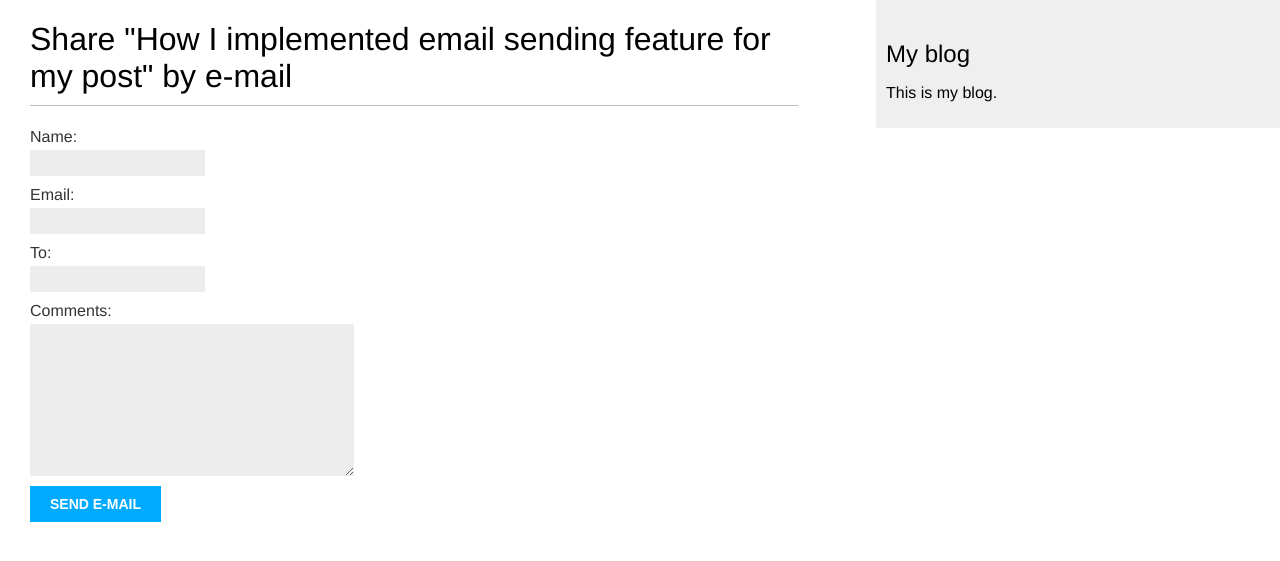
After one commit to UlugbekErkinov/blog, a Django app: page /blog/4/share/ in a window 1280 px wide. The commit adds this page. Shown: the top 561 px of the page. Run offline with Django 3.2, Linux system fonts and the light colour scheme; data comes from the database, SQL or seed files in the repository; both versions use the stored data as it was after the commit.

Commit message:
feat: add comment section

```diff
--- /dev/null
+++ b/blog/forms.py
@@ -0,0 +1,16 @@
+from django import forms
+from .models import Comment
+
+
+class EmailPostForm(forms.Form):
+    name = forms.CharField(max_length=25)
+    email = forms.EmailField()
+    to = forms.EmailField()
+    comments = forms.CharField(required=False,
+                               widget=forms.Textarea)
+
+
+class CommentForm(forms.ModelForm):
+    class Meta:
+        model = Comment
+        fields = ['name', 'email', 'body']
--- a/blog/models.py
+++ b/blog/models.py
@@ -6,31 +6,66 @@ from django.urls import reverse
 
 class PublishedManager(models.Manager):
     def get_queryset(self):
-        return super(PublishedManager,self).get_queryset().filter(status='published')
-
+        return super().get_queryset()\
+                      .filter(status=Post.Status.PUBLISHED)
 
 
 class Post(models.Model):
-    STATUS_CHOICES = (
-    ('draft', 'Draft'),
-    ('published', 'Published'),
-    )
+
+    class Status(models.TextChoices):
+        DRAFT = 'DF', 'Draft'
+        PUBLISHED = 'PB', 'Published'
+
     title = models.CharField(max_length=250)
-    slug = models.SlugField(max_length=250,unique_for_date='publish')
-    author = models.ForeignKey(User,on_delete=models.CASCADE,related_name='blog_posts')
+    slug = models.SlugField(max_length=250,
+                            unique_for_date='publish')
+    author = models.ForeignKey(User,
+                               on_delete=models.CASCADE,
+                               related_name='blog_posts')
     body = models.TextField()
     publish = models.DateTimeField(default=timezone.now)
     created = models.DateTimeField(auto_now_add=True)
     updated = models.DateTimeField(auto_now=True)
-    status = models.CharField(max_length=10, choices=STATUS_CHOICES,default='draft')
-    objects = models.Manager()  # The default manager.
-    published = PublishedManager()  # Our custom manager.
+    status = models.CharField(max_length=2,
+                              choices=Status.choices,
+                              default=Status.DRAFT)
+
+    objects = models.Manager() # The default manager.
+    published = PublishedManager() # Our custom manager.
 
     class Meta:
-        ordering = ('-publish',)
+        ordering = ['-publish']
+        indexes = [
+            models.Index(fields=['-publish']),
+        ]
 
     def __str__(self):
         return self.title
 
     def get_absolute_url(self):
-        return reverse('blog:post_detail',args=[self.publish.year,self.publish.month, self.publish.day, self.slug])
+        return reverse('blog:post_detail',
+                       args=[self.publish.year,
+                             self.publish.month,
+                             self.publish.day,
+                             self.slug])
+
+
+class Comment(models.Model):
+    post = models.ForeignKey(Post,
+                             on_delete=models.CASCADE,
+                             related_name='comments')
+    name = models.CharField(max_length=80)
+    email = models.EmailField()
+    body = models.TextField()
+    created = models.DateTimeField(auto_now_add=True)
+    updated = models.DateTimeField(auto_now=True)
+    active = models.BooleanField(default=True)
+
+    class Meta:
+        ordering = ['created']
+        indexes = [
+            models.Index(fields=['created']),
+        ]
+
+    def __str__(self):
+        return f'Comment by {self.name} on {self.post}'
--- /dev/null
+++ b/blog/templates/blog/post/includes/comment_form.html
@@ -0,0 +1,6 @@
+<h2>Add a new comment</h2>
+<form action="{% url "blog:post_comment" post.id %}" method="post">
+  {{ form.as_p }}
+  {% csrf_token %}
+  <p><input type="submit" value="Add comment"></p>
+</form>
--- a/blog/templates/blog/post/list.html
+++ b/blog/templates/blog/post/list.html
@@ -1,7 +1,8 @@
 {% extends "blog/base.html" %}
+
 {% block title %}My Blog{% endblock %}
+
 {% block content %}
-
   <h1>My Blog</h1>
   {% for post in posts %}
     <h2>
@@ -14,6 +15,5 @@ Published {{ post.publish }} by {{ post.author }}
     </p>
     {{ post.body|truncatewords:30|linebreaks }}
   {% endfor %}
-{% include "pagination.html" with page=posts %}
-
+  {% include "pagination.html" with page=page_obj %}
 {% endblock %}
--- /dev/null
+++ b/blog/templates/blog/post/share.html
@@ -0,0 +1,19 @@
+{% extends "blog/base.html" %}
+
+{% block title %}Share a post{% endblock %}
+
+{% block content %}
+  {% if sent %}
+    <h1>E-mail successfully sent</h1>
+    <p>
+      "{{ post.title }}" was successfully sent to {{ form.cleaned_data.to }}.
+    </p>
+  {% else %}
+    <h1>Share "{{ post.title }}" by e-mail</h1>
+    <form method="post" novalidate>
+      {{ form.as_p }}
+      {% csrf_token %}
+      <input type="submit" value="Send e-mail">
+    </form>
+  {% endif %}
+{% endblock %}
--- a/blog/urls.py
+++ b/blog/urls.py
@@ -1,11 +1,13 @@
 from django.urls import path
 from . import views
 
+app_name = 'blog'
 
-app_name = 'blog'
 urlpatterns = [
-    # post views
+    # Post views
     # path('', views.post_list, name='post_list'),
     path('', views.PostListView.as_view(), name='post_list'),
-    path('<int:year>/<int:month>/<int:day>/<slug:post>/',views.post_detail,name='post_detail'),
+    path('<int:year>/<int:month>/<int:day>/<slug:post>/', views.post_detail, name='post_detail'),
+    path('<int:post_id>/share/', views.post_share, name='post_share'),
+    path('<int:post_id>/comment/', views.post_comment, name='post_comment'),
 ]
--- a/blog/views.py
+++ b/blog/views.py
@@ -1,36 +1,102 @@
-from django.shortcuts import render, get_object_or_404
-from .models import Post
+from django.shortcuts import render, get_object_or_404, redirect
+from .models import Post, Comment
 from django.core.paginator import Paginator, EmptyPage, PageNotAnInteger
 from django.views.generic import ListView
+from .forms import EmailPostForm, CommentForm
+from django.core.mail import send_mail
+from django.views.decorators.http import require_POST
 
-# Create your views here.
+
+def post_list(request):
+    post_list = Post.published.all()
+    # Pagination with 3 posts per page
+    paginator = Paginator(post_list, 3)
+    page_number = request.GET.get('page', 1)
+    try:
+        posts = paginator.page(page_number)
+    except PageNotAnInteger:
+        # If page_number is not an integer deliver the first page
+        posts = paginator.page(1)
+    except EmptyPage:
+        # If page_number is out of range deliver last page of results
+        posts = paginator.page(paginator.num_pages)
+    return render(request,
+                 'blog/post/list.html',
+                 {'posts': posts})
+
+
+def post_detail(request, year, month, day, post):
+    post = get_object_or_404(Post,
+                             status=Post.Status.PUBLISHED,
+                             slug=post,
+                             publish__year=year,
+                             publish__month=month,
+                             publish__day=day)
+    # List of active comments for this post
+    comments = post.comments.filter(active=True)
+    # Form for users to comment
+    form = CommentForm()
+
+    return render(request,
+                  'blog/post/detail.html',
+                  {'post': post,
+                   'comments': comments,
+                   'form': form})
+
 
 class PostListView(ListView):
+    """
+    Alternative post list view
+    """
     queryset = Post.published.all()
     context_object_name = 'posts'
     paginate_by = 3
     template_name = 'blog/post/list.html'
 
 
-def post_list(request):
-    object_list = Post.published.all()
-    paginator = Paginator(object_list, 3) # 3 posts in each page
-    page = request.GET.get('page')
-    try:
-        posts = paginator.page(page)
-    except PageNotAnInteger:
-        # If page is not an integer deliver the first page
-        posts = paginator.page(1)
-    except EmptyPage:
-        # If page is out of range deliver last page of results
-        posts = paginator.page(paginator.num_pages)
-    return render(request,'blog/post/list.html',{'page': page,'posts': posts})
+def post_share(request, post_id):
+    # Retrieve post by id
+    post = get_object_or_404(Post, id=post_id, \
+                                   status=Post.Status.PUBLISHED)
+    sent = False
+
+    if request.method == 'POST':
+        # Form was submitted
+        form = EmailPostForm(request.POST)
+        if form.is_valid():
+            # Form fields passed validation
+            cd = form.cleaned_data
+            post_url = request.build_absolute_uri(post.get_absolute_url())
+            subject = f"{cd['name']} recommends you read " \
+                      f"{post.title}"
+            message = f"Read {post.title} at {post_url}\n\n" \
+                      f"{cd['name']}\'s comments: {cd['comments']}"
+            send_mail(subject, message, 'your_account@gmail.com',
+                      [cd['to']])
+            sent = True
+
+    else:
+        form = EmailPostForm()
+    return render(request, 'blog/post/share.html', {'post': post,
+                                                    'form': form,
+                                                    'sent': sent})
 
 
-def post_detail(request, year, month, day, post):
-    post = get_object_or_404(Post, slug=post,
-                                   status='published',
-                                   publish__year=year,
-                                   publish__month=month,
-                                   publish__day=day)
-    return render(request,'blog/post/detail.html',{'post': post})
+@require_POST
+def post_comment(request, post_id):
+    post = get_object_or_404(Post, id=post_id, \
+                                   status=Post.Status.PUBLISHED)
+    comment = None
+    # A comment was posted
+    form = CommentForm(data=request.POST)
+    if form.is_valid():
+        # Create a Comment object without saving it to the database
+        comment = form.save(commit=False)
+        # Assign the post to the comment
+        comment.post = post
+        # Save the comment to the database
+        comment.save()
+    return render(request, 'blog/post/comment.html',
+                           {'post': post,
+                            'form': form,
+                            'comment': comment})
```
Also changed, not shown: blog/templates/blog/post/comment.html (added, +12 -0 lines), blog/templates/blog/post/detail.html (+29 -5 lines), core/settings.py (+13 -0 lines), README.md, blog/migrations/0002_comment_alter_post_options_alter_post_status_and_more.py (added), blog/templates/blog/base.html (indentation only), blog/templates/pagination.html (indentation only), db.sqlite3. Lines whose indentation alone changed are shown as unchanged.
